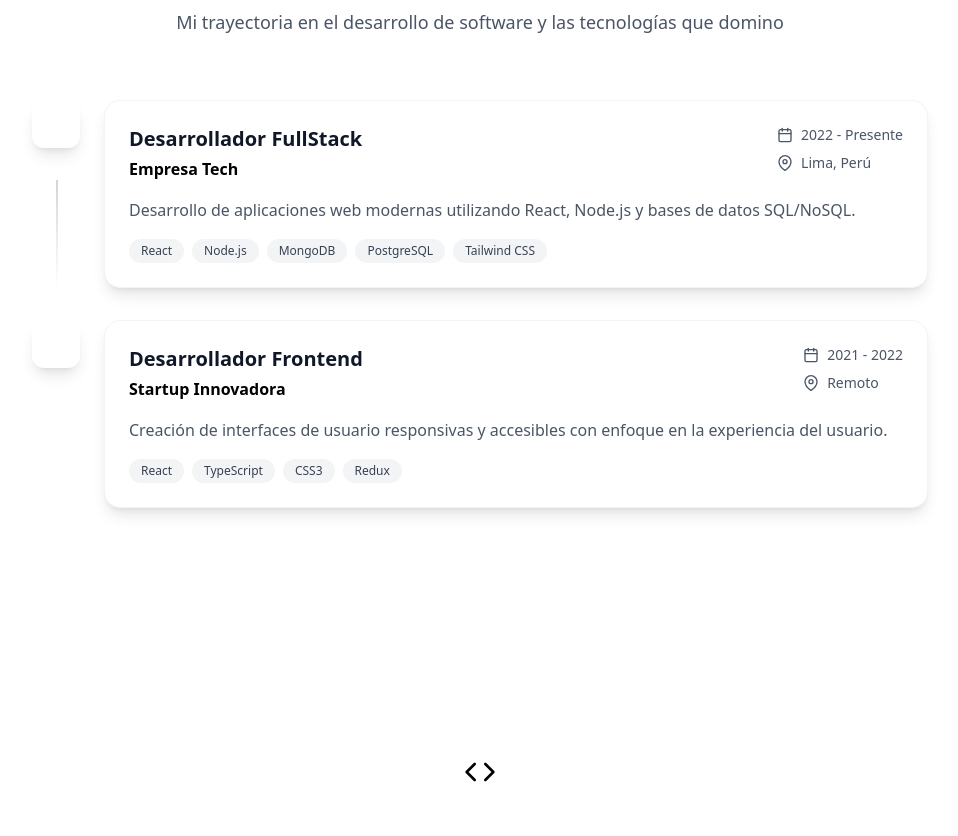
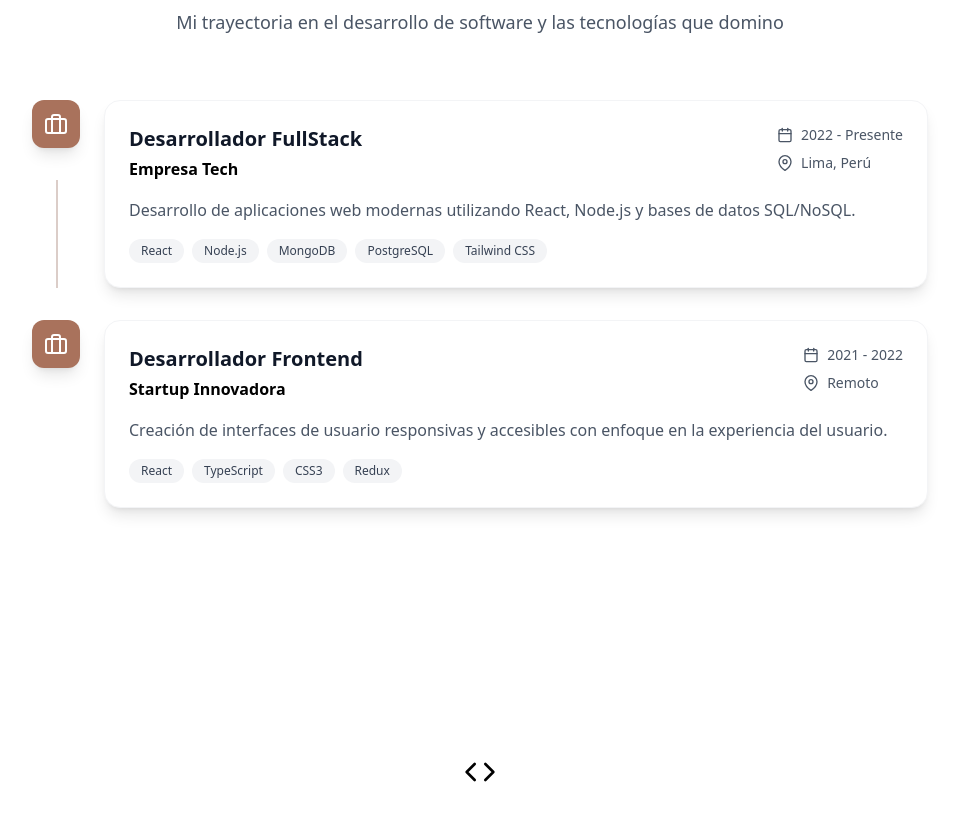
Before and after one commit to YeisonMC/mi-portafolio-v2, a React (Vite) app: page / in a window 1280 px wide. Shown: the part 2564-3400 px from the top of the page, without its empty margins (160-1118 px from the left). Built offline with nearby package versions, Linux system fonts and the light colour scheme.

Commit message:
guardar copi

```diff
--- a/src/pages/experience/Experience.tsx
+++ b/src/pages/experience/Experience.tsx
@@ -53,7 +53,6 @@ const Experience = () => {
   return (
     <div className="min-h-screen">
       <div className="section-container">
-        {" "}
         <motion.div
           initial={{ opacity: 0, y: 20 }}
           whileInView={{ opacity: 1, y: 0 }}
@@ -85,13 +84,13 @@ const Experience = () => {
             >
               {/* Timeline Line */}
               {index !== experiences.length - 1 && (
-                <div className="absolute left-6 top-20 bottom-0 w-0.5 bg-gradient-to-b from-gray-300 to-transparent dark:from-gray-700" />
+                <div className="absolute left-6 top-20 bottom-0 w-0.5 bg-[#dbcdc8] from-gray-300 to-transparent dark:from-gray-700" />
               )}
 
               <div className="flex gap-6">
                 {/* Icon */}
                 <div
-                  className={`flex-shrink-0 w-12 h-12 rounded-xl bg-gradient-to-br  flex items-center justify-center shadow-lg`}
+                  className={`shrink-0 w-12 h-12 rounded-xl bg-[#A9725C] flex items-center justify-center shadow-lg`}
                 >
                   <FiBriefcase className="w-6 h-6 text-white" />
                 </div>
```
